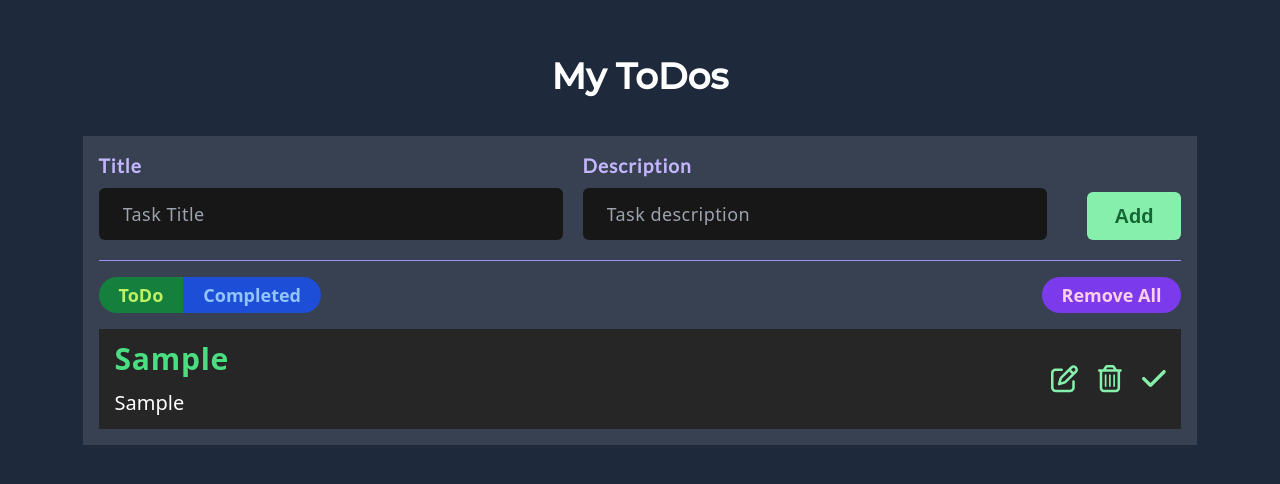
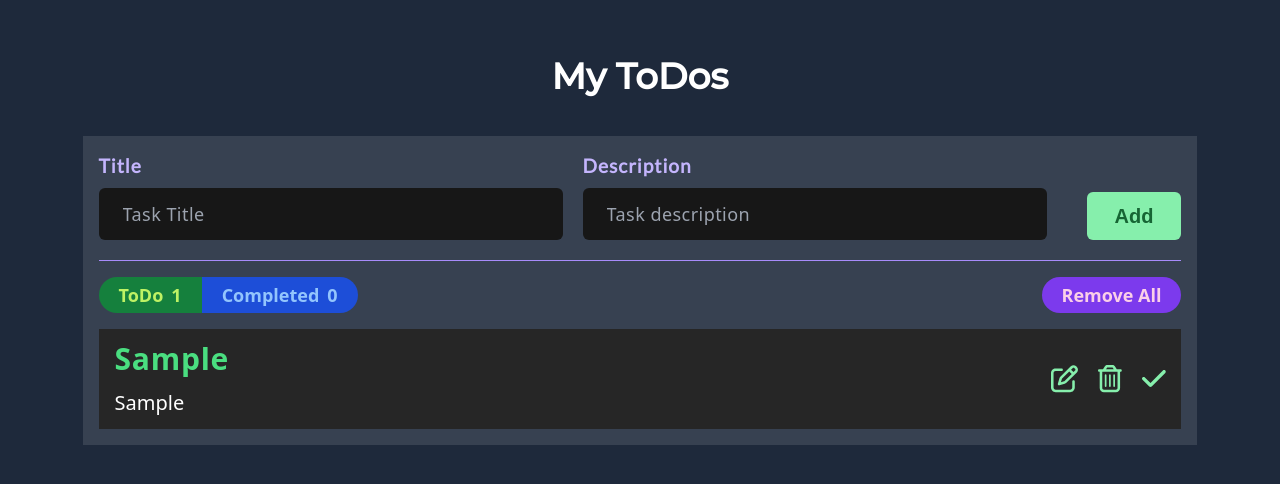
Before and after one commit to Soumya-0x000/Todo-List, a React (Vite) app: page / in a window 1280 px wide. Both pictures are taken after typing "Sample", "Sample" into the empty fields and a click on the input "Add". Shown: the top 484 px of the page. Built offline with nearby package versions, Linux system fonts and the light colour scheme; a web font is replaced by a local one.

Commit message:
Scrollbar appearance is modified

```diff
--- a/src/ToDoList/Todo.jsx
+++ b/src/ToDoList/Todo.jsx
@@ -164,15 +164,15 @@ const Todo = () => {
                         </div>
 
                         <div className={`py-4 ${showToggle ? 'block' : 'hidden'}`}>
-                            <ToggleComplete onRemoveAll={handleRemoveAll} onToggleShow={handleToggleShow}/>
+                            <ToggleComplete onRemoveAll={handleRemoveAll} onToggleShow={handleToggleShow} todos={todos} completedTodo={completedTodo} />
                         </div>
 
                         {showTodo ? (
-                            <div className={`max-h-[28rem] sm:max-h-[26.7rem] md:max-h-[27.3rem] overflow-y-auto scrollbar`}>
+                            <div className={`max-h-[28rem] sm:max-h-[26.7rem] md:max-h-[27.3rem] overflow-y-auto scrollbar-thin scrollbar-track-slate-950 scrollbar-thumb-slate-500 scrollbar-thumb-rounded scrollbar-track-rounded`}>
                                 <TodoContent todos={todos} onEditTodo={handleEditTodo} onDeleteTodo={handleDeleteTodo} onCompleteTodo={handleCompleteTodo}/>
                             </div>
                             ) : (
-                            <div className={`max-h-[28rem] sm:max-h-[26.7rem] md:max-h-[27.3rem] overflow-y-auto scrollbar`}>
+                            <div className={`max-h-[28rem] sm:max-h-[26.7rem] md:max-h-[27.3rem] overflow-y-auto scrollbar-thin scrollbar-track-slate-950 scrollbar-thumb-slate-500`}>
                                 <CompletedTodo completedTasks={completedTodo} removeTask={handleDeleteTodo} undoTask={handleUndoTodo}/>
                             </div>
                         )}
--- a/src/ToDoList/components/ToggleComplete.jsx
+++ b/src/ToDoList/components/ToggleComplete.jsx
@@ -1,6 +1,6 @@
 import React, { useState } from 'react';
 
-const ToggleComplete = ({onRemoveAll, onToggleShow}) => {
+const ToggleComplete = ({onRemoveAll, onToggleShow, todos, completedTodo}) => {
 
     const [todoColor, setTodoColor] = useState(true);
     const [completedColor, setCompletedColor] = useState(false);
@@ -37,15 +37,19 @@ const ToggleComplete = ({onRemoveAll, onToggleShow}) => {
                 {/* ToDo */}
                 <button
                     onClick={handleTodoClick}
-                    className={`font-semibold rounded-ful  ${todoColor ? 'bg-green-700 text-lime-300' : 'bg-blue-700 text-blue-300'} px-4 sm:px-5 py-1 transition-all duration-400`}>
+                    className={`font-semibold flex gap-x-2 ${todoColor ? 'bg-green-700 text-lime-300' : 'bg-blue-700 text-blue-300'} px-[.7rem] md:px-4 lg:px-5 py-1 transition-all duration-400`}>
                     ToDo
+
+                    <p>{todos.length}</p>
                 </button>
 
                 {/* Completed */}
                 <button
                     onClick={handleCompletedClick}
-                    className={`font-semibold rounded-ful ${completedColor ? 'bg-green-700 text-lime-300' : 'bg-blue-700 text-blue-300'} px-4 sm:px-5 py-1 transition-all duration-400`}>
+                    className={`font-semibold flex gap-x-2 ${completedColor ? 'bg-green-700 text-lime-300' : 'bg-blue-700 text-blue-300'} px-[.7rem] md:px-4 lg:px-5 py-1 transition-all duration-400`}>
                     Completed
+
+                    <p>{completedTodo.length}</p>
                 </button>
             </div>
 
@@ -53,7 +57,7 @@ const ToggleComplete = ({onRemoveAll, onToggleShow}) => {
             <div>
                 <button
                 onClick={todoColor ? handleRemoveAllTodo : handleRemoveAllComplete}
-                className={`font-semibold rounded-full bg-violet-600 text-pink-200 px-4 sm:px-5 py-1 transition-all duration-400 sm:text-lg active:bg-pink-200 active:text-violet-600`}>
+                className={`font-semibold rounded-full bg-violet-600 text-pink-200 px-[.7rem] md:px-4 lg:px-5 py-1 transition-all duration-400 sm:text-lg active:bg-pink-200 active:text-violet-600`}>
                     Remove All
                 </button>
             </div>
--- a/tailwind.config.js
+++ b/tailwind.config.js
@@ -22,6 +22,19 @@ export default {
     },
   },
   plugins: [
-    require('tailwind-scrollbar'),
+    require('tailwind-scrollbar')({ nocompatible: true }),
+    function ({ addUtilities }) {
+      const newUtilities = {
+        "no-scrollbar::-webkit-scrollbar":{
+          display: "none",
+        },
+        ".no-scrollbar": {
+          "-ms-overflow-style": "none",
+          "scrollbar-width": "none",
+        },
+      }
+
+      addUtilities (newUtilities);
+    }
   ],
 }
```
